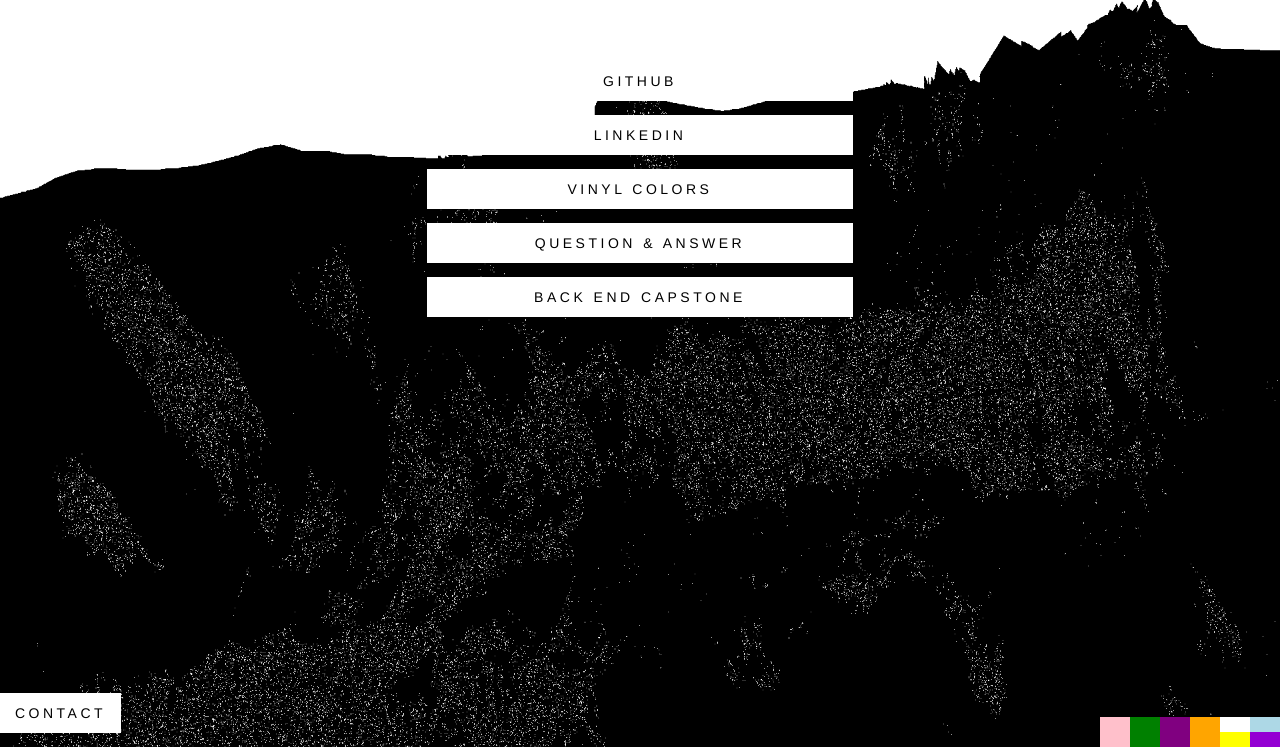
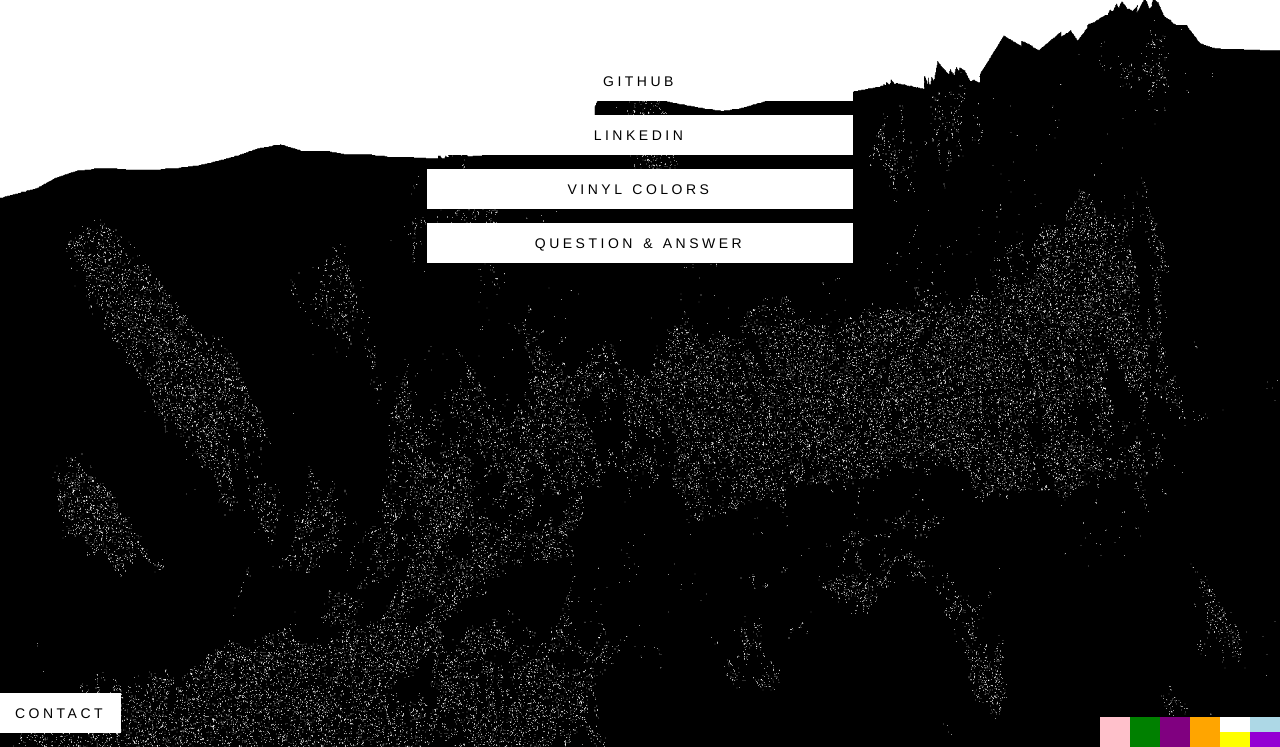
Before and after one commit to andersonmcook/andersonmcook.github.io, a website: page index.html in a window 1280 px wide. Shown: the part 53-800 px from the top of the page. Drawn offline with nearby package versions, Linux system fonts and the light colour scheme.

Commit message:
prepping for v1

```diff
--- a/index.html
+++ b/index.html
@@ -7,6 +7,7 @@
     <meta name="viewport" content="width=device-width, initial-scale=1">
     <link href="css/alt-bootstrap.css" rel="stylesheet">
     <link href="css/main.css" rel="stylesheet">
+    <link href="favicon.ico" rel="icon" type="image/x-icon">
   </head>
   <body id="bg">
     <div class="container-fluid" id="container">
@@ -28,13 +29,14 @@
             <a href="https://www.linkedin.com/in/anderson-cook-48a8b1114" target="_blank"><li class="list-group-item">LinkedIn</li></a>
             <a href="http://vinylcolors.firebaseapp.com" target="_blank" data-toggle="tooltip" title="App built with Angular and Firebase to mock up different colors and configurations when ordering colored vinyl records."><li class="list-group-item">Vinyl Colors</li></a>
             <a href="http://questionasker.heroku.com" target="_blank"  data-toggle="tooltip" title="A Node.js server built with Express and Jade to allow users to create and link to questions that have simple and consistent answers."><li class="list-group-item">Question & Answer</li></a>
-            <a href="questionasker.heroku.com" target="_blank"  data-toggle="tooltip" title="Description for the back end capstone"><li class="list-group-item">back end capstone</li></a>
+            <!--<a href="questionasker.heroku.com" target="_blank"  data-toggle="tooltip" title="Description for the back end capstone"><li class="list-group-item">back end capstone</li></a>-->
           </ul>
         </div>
         <div class="col-sm-4"></div>
       </div>
     </div>
       <!-- END CONTENT -->
+      <!-- COLORS -->
       <div id="squares">
         <div class="twobyone pink" color="pink"></div>
         <div class="twobyone green" color="green"></div>
@@ -49,8 +51,11 @@
         <div class="twobyone yellow" color="yellow"></div>
         <div class="twobyone darkviolet" color="darkviolet"></div>
       </div>
+      <!-- END COLORS -->
+    <!-- SCRIPTS -->
     <script src="node_modules/jquery/dist/jquery.min.js"></script>
     <script src="node_modules/bootstrap/dist/js/bootstrap.min.js"></script>
     <script src="scripts/main.js"></script>
+    <!-- END SCRIPTS -->
   </body>
 </html>
```
Also changed, not shown: favicon.ico (added).
